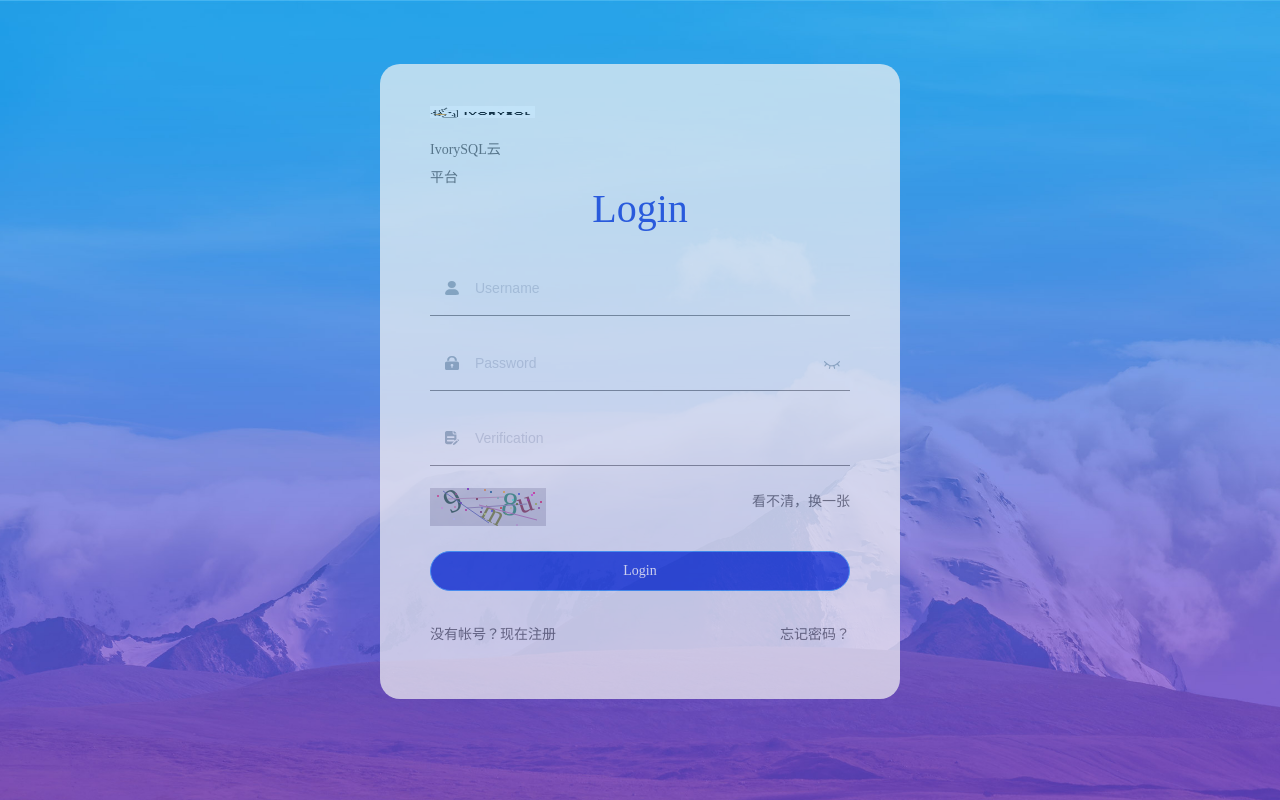
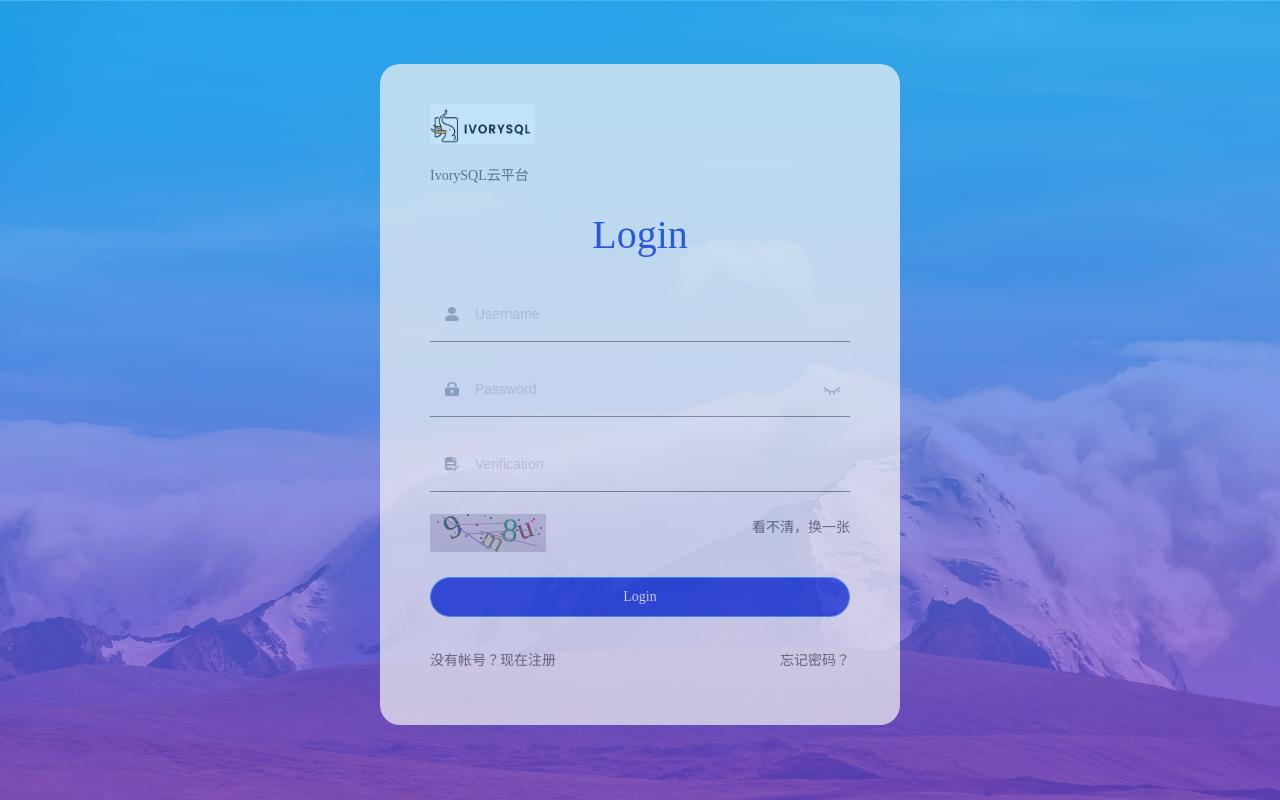
Before and after one commit to IvorySQL/ivory-cloud-web, a Vue app: page /#/UserLogin in a window 1280 px wide. Built offline with nearby package versions, Linux system fonts and the light colour scheme; what @weilan/el-tree-table, vue-cookies, vue-quill-editor would draw is missing.

Commit message:
ivorysql-cloud adapt

```diff
--- a/src/views/CloudNative/DBExpansion/details.vue
+++ b/src/views/CloudNative/DBExpansion/details.vue
@@ -8,7 +8,7 @@
         style="margin-right: 10px"
       >
         <el-option label="Postgresql" value="1" />
-        <el-option label="Highgo DB" value="2" />
+        <el-option label="IvorySQL DB" value="2" />
       </el-select>
       <el-input
         v-model="keyword"
--- a/src/views/CloudNative/DBSpecificationChange/details.vue
+++ b/src/views/CloudNative/DBSpecificationChange/details.vue
@@ -8,7 +8,7 @@
         style="margin-right: 10px"
       >
         <el-option label="Postgresql" value="1" />
-        <el-option label="Highgo DB" value="2" />
+        <el-option label="IvorySQL DB" value="2" />
       </el-select>
       <el-input
         v-model="keyword"
--- a/src/views/Common/UserLogin/index.vue
+++ b/src/views/Common/UserLogin/index.vue
@@ -413,11 +413,11 @@ $light_gray: #eee;
   .img-login {
     padding: 0;
     width: 105px;
-    height: 12px;
+    height: 40px;
   }
 
   #logo-title {
-    width: 73px;
+    width: 110px;
     height: 14px;
     font-size: 14px;
     font-family: Microsoft YaHei;
```
Also changed, not shown: 1 other file (tests, documents, lock files or other folders).
